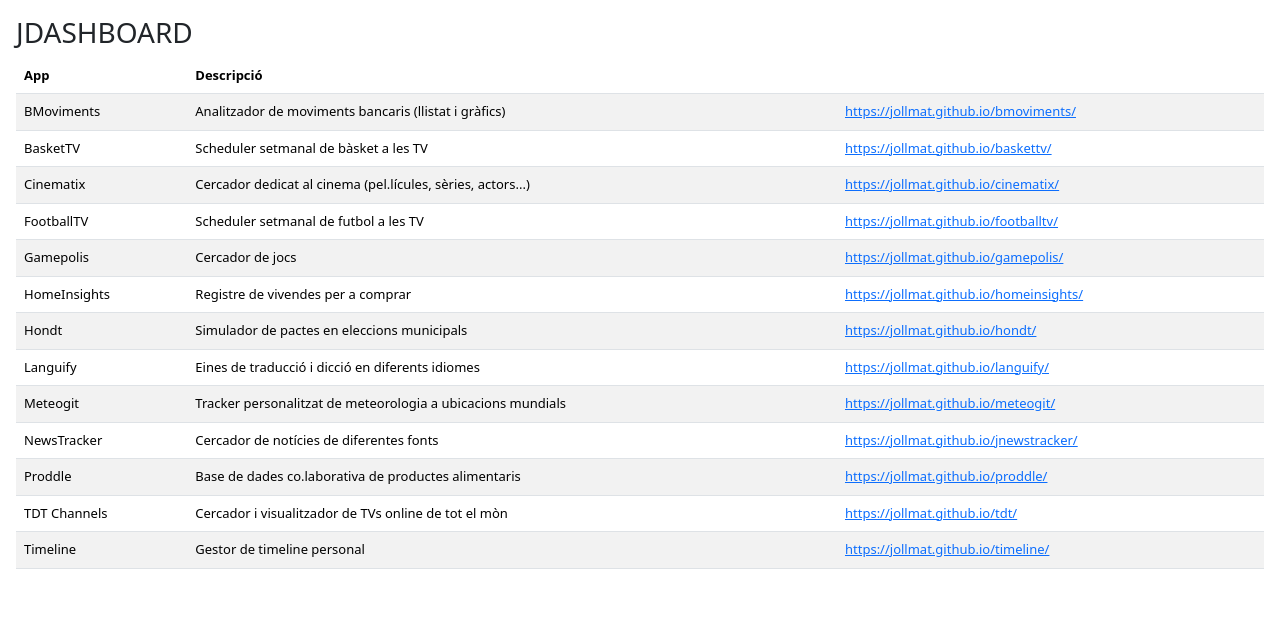
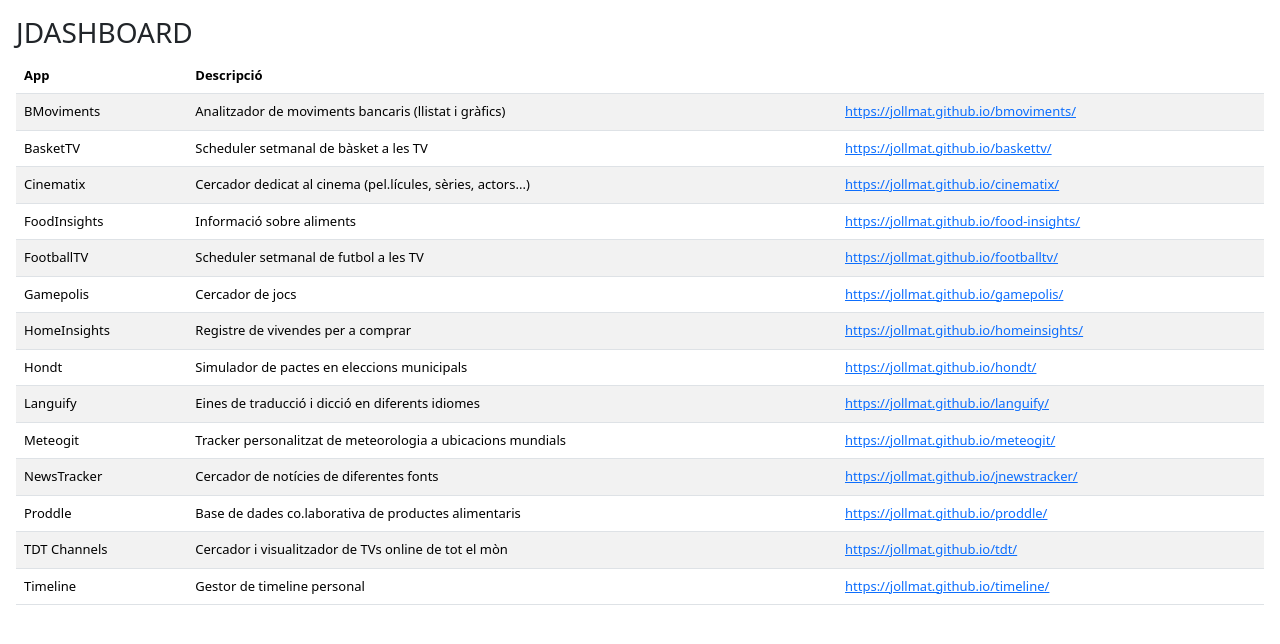
Before and after one commit to jollmat/jdashboard, an Angular app: page / in a window 1280 px wide. Shown: the top 644 px of the page. Built offline with nearby package versions, Linux system fonts and the light colour scheme.

Commit message:
Added food insights

```diff
--- a/src/app/app.component.ts
+++ b/src/app/app.component.ts
@@ -21,6 +21,7 @@ export class AppComponent {
     {name: 'Cinematix', description: 'Cercador dedicat al cinema (pel.lícules, sèries, actors...)', url: 'https://jollmat.github.io/cinematix/'},
     {name: 'NewsTracker', description: 'Cercador de notícies de diferentes fonts', url: 'https://jollmat.github.io/jnewstracker/'},
     {name: 'HomeInsights', description: 'Registre de vivendes per a comprar', url: 'https://jollmat.github.io/homeinsights/'},
+    {name: 'FoodInsights', description: 'Informació sobre aliments', url: 'https://jollmat.github.io/food-insights/'},
     {name: 'Languify', description: 'Eines de traducció i dicció en diferents idiomes', url: 'https://jollmat.github.io/languify/'}
   ].sort((a,b) => {
     return a.name>b.name?1:-1;
```
